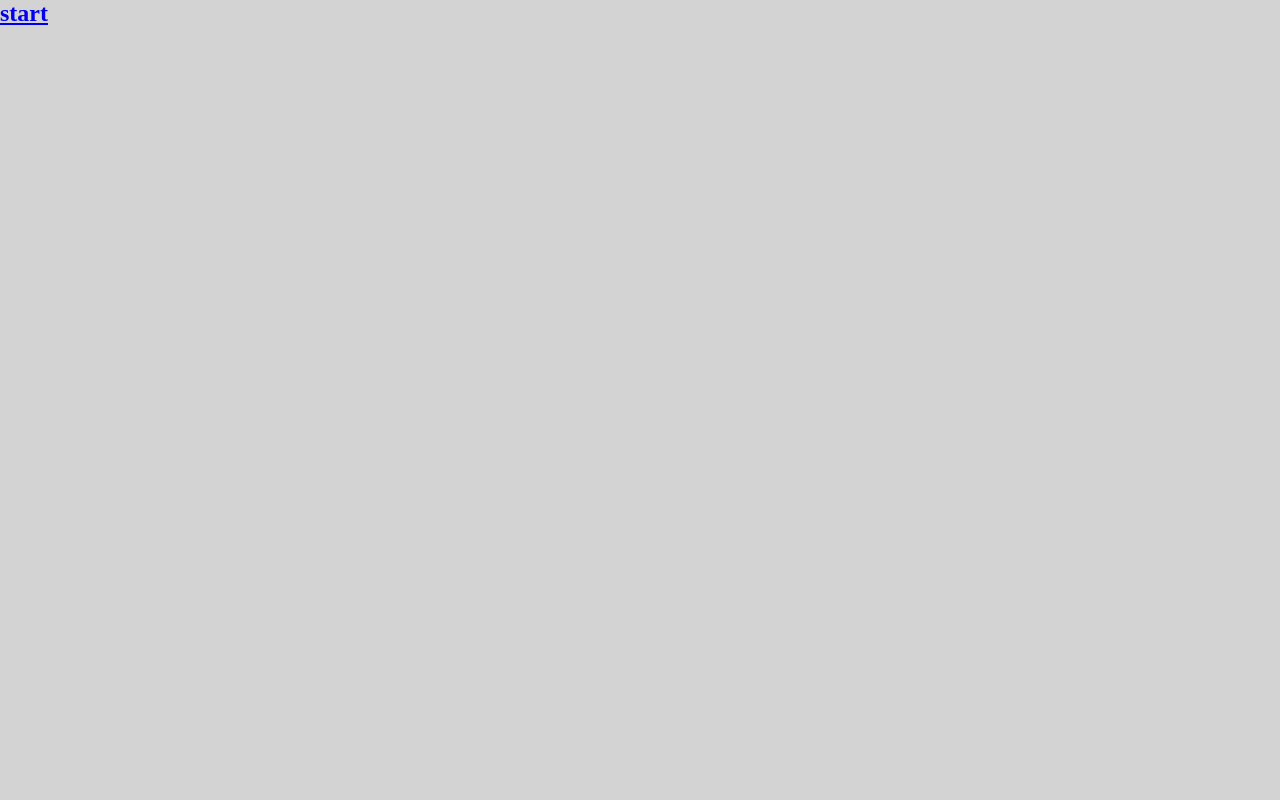
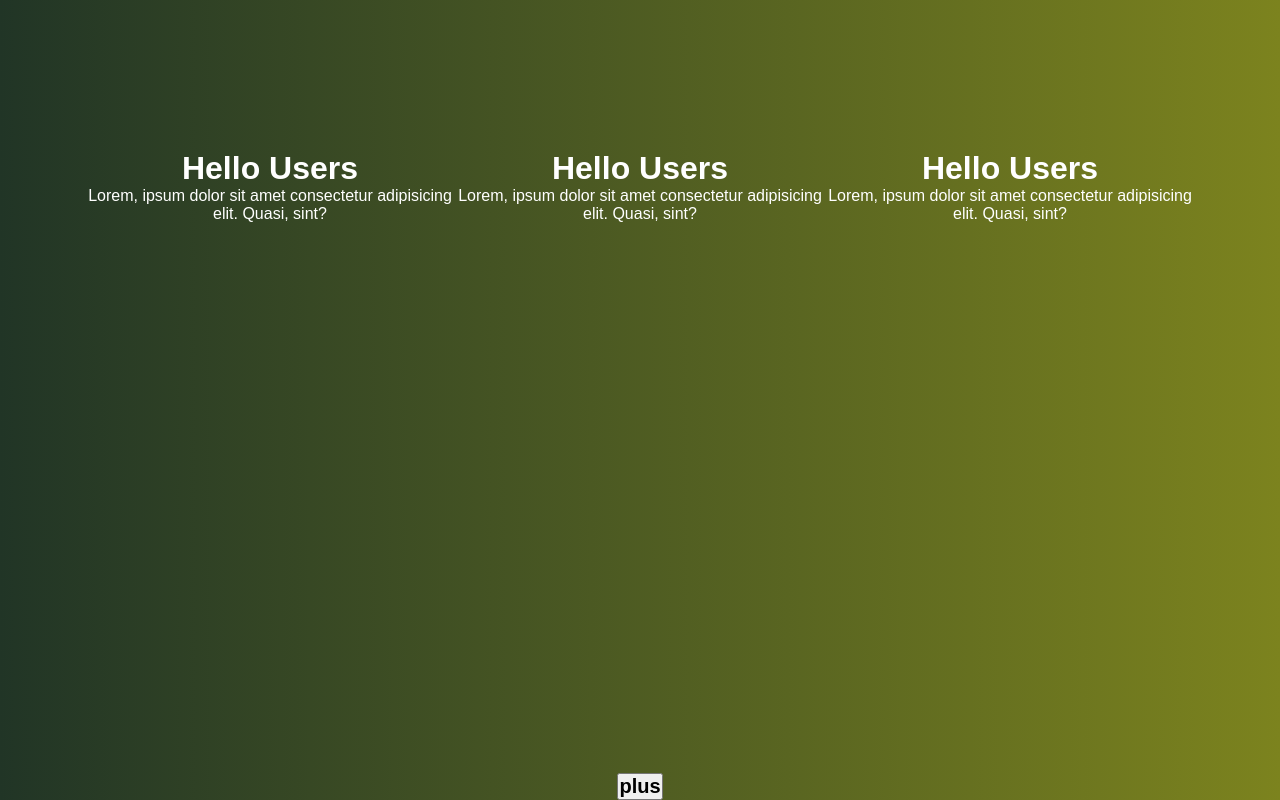
Before and after one commit to mitayRflux/proTest, a plain HTML site: page index.html in a window 1280 px wide. Both pictures are taken after a click on the link "start". Shown: the top 800 px of the page. Drawn offline with Linux system fonts and the light colour scheme.

Commit message:
new version

```diff
--- a/epp.js
+++ b/epp.js
@@ -1,6 +1,8 @@
 //alert('Hi Users!');
 
 const start = document.querySelector('#start');
+const btn = document.querySelector('#btn');
+const enter = document.querySelector('#entr');
 const screens = document.querySelectorAll('.screen');
 
 //console.log(screens);
@@ -9,3 +11,15 @@ start.addEventListener('click',(event)=>{
   event.preventDefault();
   screens[0].classList.add('up');
 });
+
+btn.addEventListener('click',(event)=>{
+screens[1].classList.add('up');
+});
+
+enter.addEventListener('click',(event)=>{
+  event.preventDefault();
+  screens[2].classList.add('up');
+});
+
+
+//setTimeout(()=>{location.reload();},2000);
--- a/index.html
+++ b/index.html
@@ -15,9 +15,36 @@
       </a>
     </div>
   </div>
-  <div class="screen"></div>
-  <div class="screen"></div>
-  <div class="screen"></div>
+
+  <div class="screen" id="section">
+    <div class="wrapp">
+      <div>    <h1>Hello Users</h1>
+        <p>Lorem, ipsum dolor sit amet consectetur adipisicing elit. Quasi, sint?</p>
+    </div>
+      <div>    <h1>Hello Users</h1>
+        <p>Lorem, ipsum dolor sit amet consectetur adipisicing elit. Quasi, sint?</p>
+    </div>
+      <div>    <h1>Hello Users</h1>
+        <p>Lorem, ipsum dolor sit amet consectetur adipisicing elit. Quasi, sint?</p>
+    </div>
+    </div>
+    <button id="btn"><h2>plus</h2></button>
+  </div>
+
+  <div class="screen" id="duble">
+<div class="cont" style="width:100%; height:200px;background-color: blueviolet;">
+  <a href="#" id="entr"><h2>enter</h2></a>
+</div>
+<div class="cont" style="width:100%; height:200px;background-color: blueviolet;"></div>
+<div class="cont" style="width:100%; height:200px;background-color: blueviolet;"></div>
+  </div>
+
+  <div class="screen" id="footer">
+    <div class="text"></div>
+    <div class="text"></div>
+    <div class="text"></div>
+    <div class="text"></div>
+  </div>
   <script src="epp.js"></script>
 </body>
 </html>
--- a/style.css
+++ b/style.css
@@ -6,4 +6,47 @@
 
 body{
   background-color: #3a393938;
+  color: #fff;
+  font-family: 'Khula', sans-serif;
+  height: 100vh;
+  margin: 0;
+  text-align: center;
 }
+
+a {
+  color: rgb(31, 28, 28);
+  text-decoration: none;
+}
+
+a:hover {
+  color: #06343691;
+}
+
+.start {
+  font-size: 1.5rem;
+}
+
+.screen {
+  display: flex;
+  flex-direction: column;
+  align-items: center;
+  justify-content: center;
+  height: 100vh;
+  width: 100vw;
+  transition: margin 0.5s ease-out;
+  background: linear-gradient(90deg, #213526 0%, #7c831e 100%);
+}
+.screen.up{
+  margin-top: -100vh;
+}
+.wrapp{
+  width: 100vw;
+  height: 100vh;
+  padding:150px 85px;
+  display: flex;
+  flex-direction: row;
+}
+#duble{
+  width: 100vw;
+  height: 100vh;
+}
```
